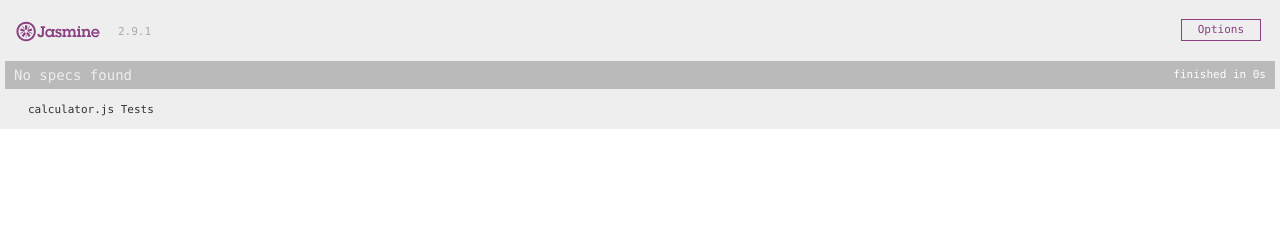
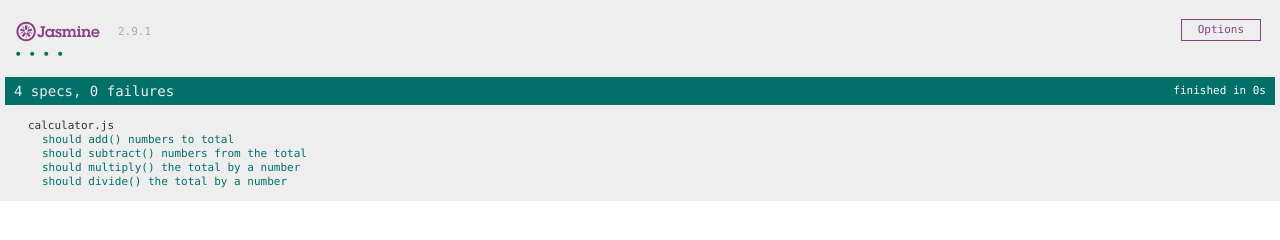
Before and after one commit to ToddJMullen/JasmineUnitCI, a plain HTML site: page Section2-JasmineFunctions/spec-runner.html in a window 1280 px wide. Drawn offline with Linux system fonts and the light colour scheme.

Commit message:
Add basic caclulator specs & expectations.

```diff
--- a/Section2-JasmineFunctions/calculator.spec.js
+++ b/Section2-JasmineFunctions/calculator.spec.js
@@ -1,6 +1,32 @@
-describe("calculator.js Tests", function(){
-	//TODO Add specs
+describe("calculator.js", function(){
 
+	it("should add() numbers to total", function(){
+		const calc = new Calculator();
+		calc.add(5);
+		//we expect the total to be 5 now
+		expect( calc.total ).toBe(5);
+	});
+
+	it("should subtract() numbers from the total", function(){
+		const calc = new Calculator();
+		calc.total = 20;
+		calc.subtract( 10 );
+		expect( calc.total ).toBe( 10 );
+	});
+
+	it("should multiply() the total by a number", function(){
+		const calc = new Calculator();
+		calc.total = 10;
+		calc.multiply( 2 );
+		expect( calc.total ).toBe( 20 );
+	});
+
+	it("should divide() the total by a number", function(){
+		const calc = new Calculator();
+		calc.total = 30;
+		calc.divide( 2 );
+		expect( calc.total ).toBe( 15 );
+	});
 
 
 
--- a/Section2-JasmineFunctions/spec-runner.html
+++ b/Section2-JasmineFunctions/spec-runner.html
@@ -11,6 +11,7 @@
   <script src="lib/jasmine-html.js"></script>
   <script src="lib/boot.js"></script>
 
+  <script src="calculator.js"></script>
   <script src="calculator.spec.js"></script>
 
 
```
Also changed, not shown: MyNotes.md (+6 -1 lines).
